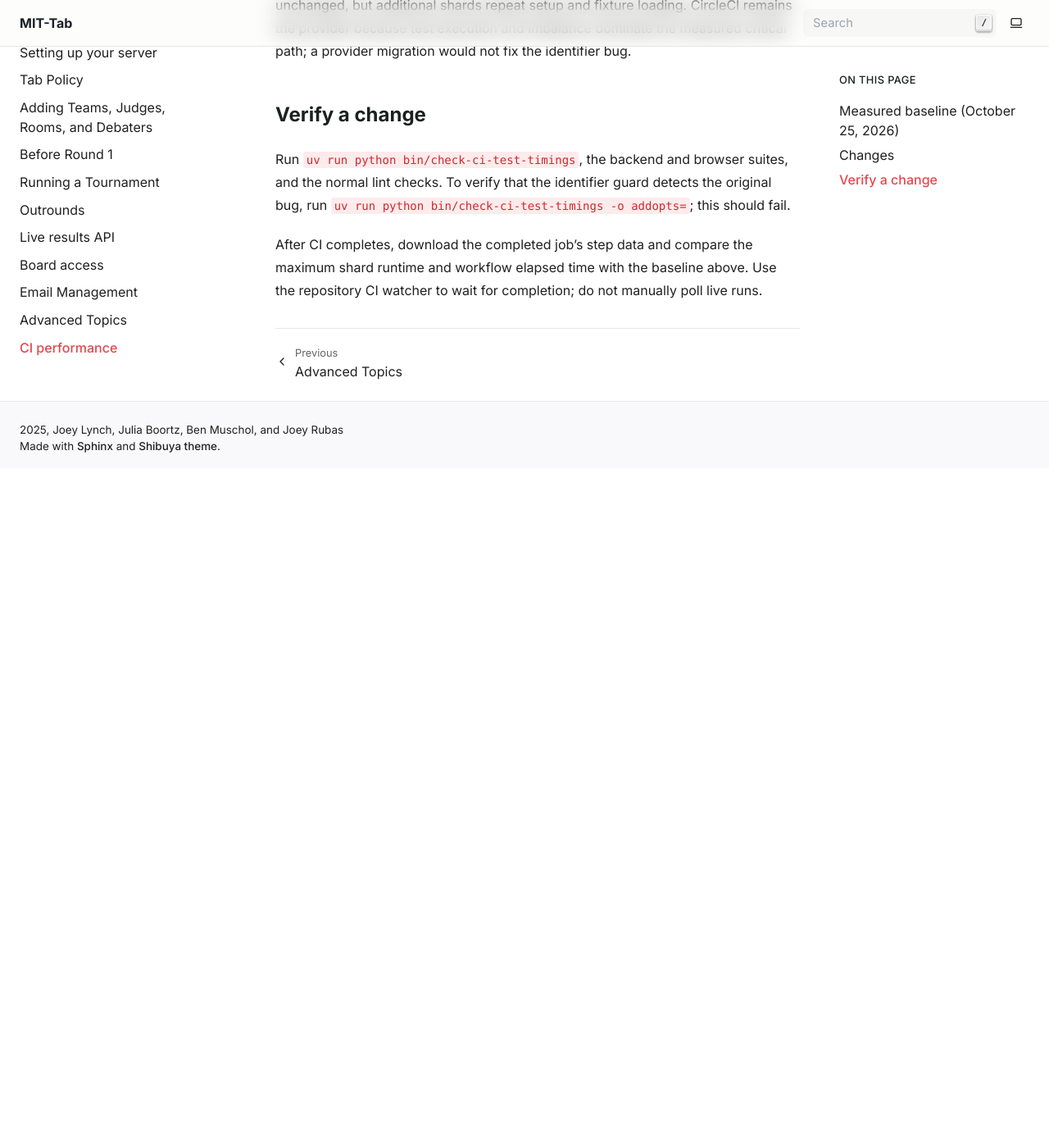
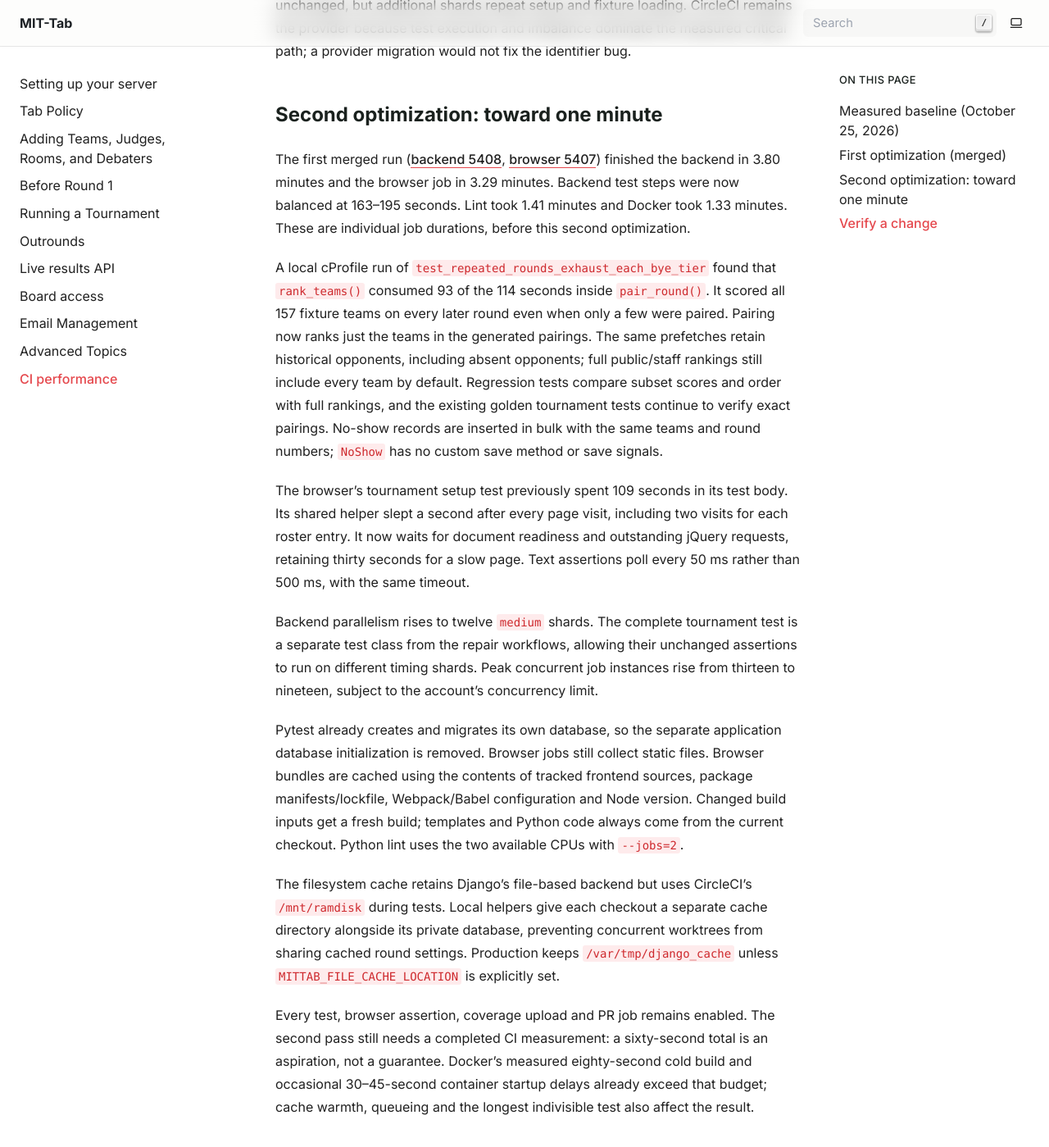
Before and after one commit to MIT-Tab/mit-tab, a Sphinx documentation site: the page built from docs/CI-performance.md, in a window 1280 px wide and 1400 px high, scrolled down 2084 px. Shown: the whole window at 82% size. Built offline with Sphinx 7.4.7, drawn with Linux system fonts in a browser that asks for light colours; before the commit the page ends 2655 px from its top, so only the background shows below that; some of the changed text lies outside the part shown.

Commit message:
Reduce CI work and waits while preserving full test coverage

```diff
--- a/docs/CI-performance.md
+++ b/docs/CI-performance.md
@@ -32,7 +32,7 @@ Representative backend builds:
 | [5364](https://circleci.com/gh/MIT-Tab/mit-tab/5364) | 224, 185, 144, 531 sec |
 | [5357](https://circleci.com/gh/MIT-Tab/mit-tab/5357) | 241, 644, 181, 195 sec |
 
-## Changes
+## First optimization (merged)
 
 The splitter used imported module names, while JUnit used paths relative to the
 repository. Tests in directories without `__init__.py` therefore had different
@@ -67,6 +67,54 @@ test work is unchanged, but additional shards repeat setup and fixture loading.
 CircleCI remains the provider because test execution and imbalance dominate
 the measured critical path; a provider migration would not fix the identifier bug.
 
+## Second optimization: toward one minute
+
+The first merged run ([backend 5408](https://circleci.com/gh/MIT-Tab/mit-tab/5408),
+[browser 5407](https://circleci.com/gh/MIT-Tab/mit-tab/5407)) finished the backend
+in 3.80 minutes and the browser job in 3.29 minutes. Backend test steps were now
+balanced at 163–195 seconds. Lint took 1.41 minutes and Docker took 1.33 minutes.
+These are individual job durations, before this second optimization.
+
+A local cProfile run of `test_repeated_rounds_exhaust_each_bye_tier` found that
+`rank_teams()` consumed 93 of the 114 seconds inside `pair_round()`. It scored
+all 157 fixture teams on every later round even when only a few were paired.
+Pairing now ranks just the teams in the generated pairings. The same prefetches
+retain historical opponents, including absent opponents; full public/staff
+rankings still include every team by default. Regression tests compare subset
+scores and order with full rankings, and the existing golden tournament tests
+continue to verify exact pairings. No-show records are inserted in bulk with the
+same teams and round numbers; `NoShow` has no custom save method or save signals.
+
+The browser's tournament setup test previously spent 109 seconds in its test
+body. Its shared helper slept a second after every page visit, including two
+visits for each roster entry. It now waits for document readiness and outstanding
+jQuery requests, retaining thirty seconds for a slow page. Text assertions poll
+every 50 ms rather than 500 ms, with the same timeout.
+
+Backend parallelism rises to twelve `medium` shards. The complete tournament test
+is a separate test class from the repair workflows, allowing their unchanged
+assertions to run on different timing shards. Peak concurrent job instances rise
+from thirteen to nineteen, subject to the account's concurrency limit.
+
+Pytest already creates and migrates its own database, so the separate application
+database initialization is removed. Browser jobs still collect static files.
+Browser bundles are cached using the contents of tracked frontend sources,
+package manifests/lockfile, Webpack/Babel configuration and Node version. Changed
+build inputs get a fresh build; templates and Python code always come from the
+current checkout. Python lint uses the two available CPUs with `--jobs=2`.
+
+The filesystem cache retains Django's file-based backend but uses CircleCI's
+`/mnt/ramdisk` during tests. Local helpers give each checkout a separate cache
+directory alongside its private database, preventing concurrent worktrees from
+sharing cached round settings. Production keeps `/var/tmp/django_cache` unless
+`MITTAB_FILE_CACHE_LOCATION` is explicitly set.
+
+Every test, browser assertion, coverage upload and PR job remains enabled. The
+second pass still needs a completed CI measurement: a sixty-second total is an
+aspiration, not a guarantee. Docker's measured eighty-second cold build and
+occasional 30–45-second container startup delays already exceed that budget;
+cache warmth, queueing and the longest indivisible test also affect the result.
+
 ## Verify a change
 
 Run `uv run python bin/check-ci-test-timings`, the backend and browser suites, and
```
Also changed, not shown: 9 other files.
